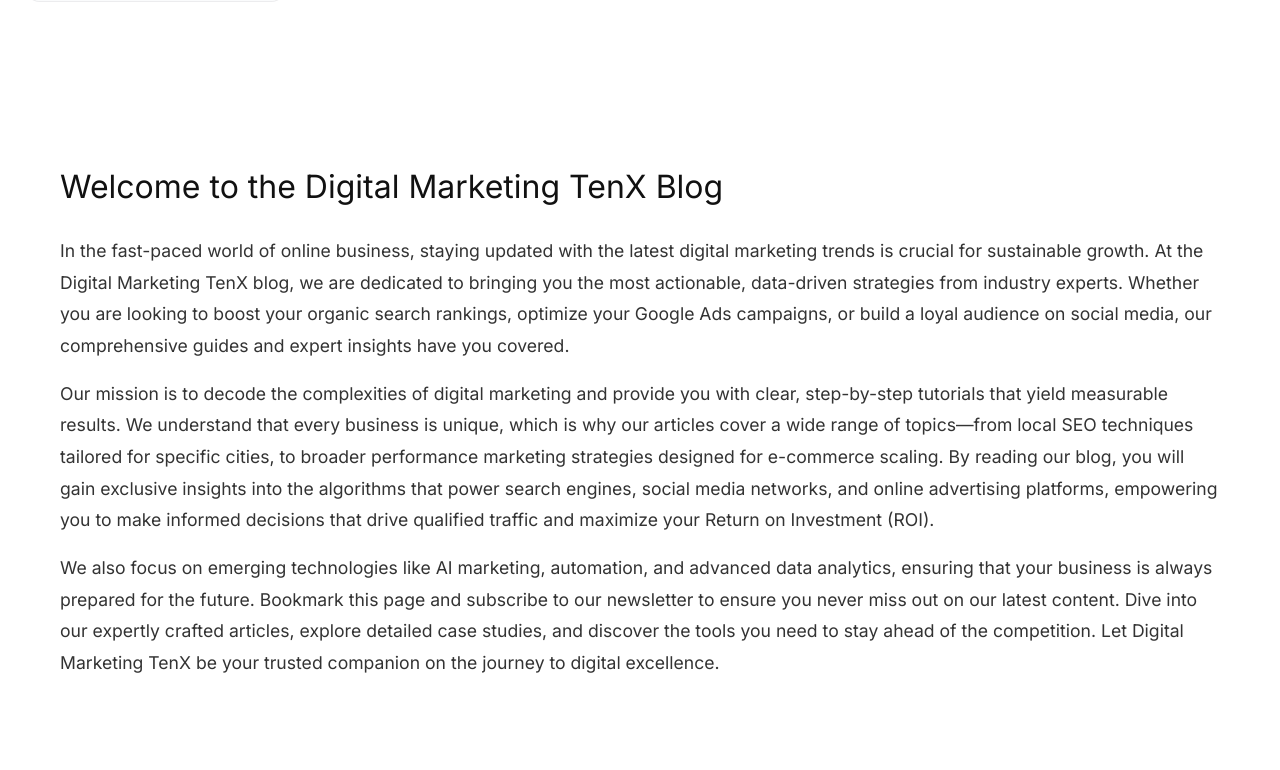
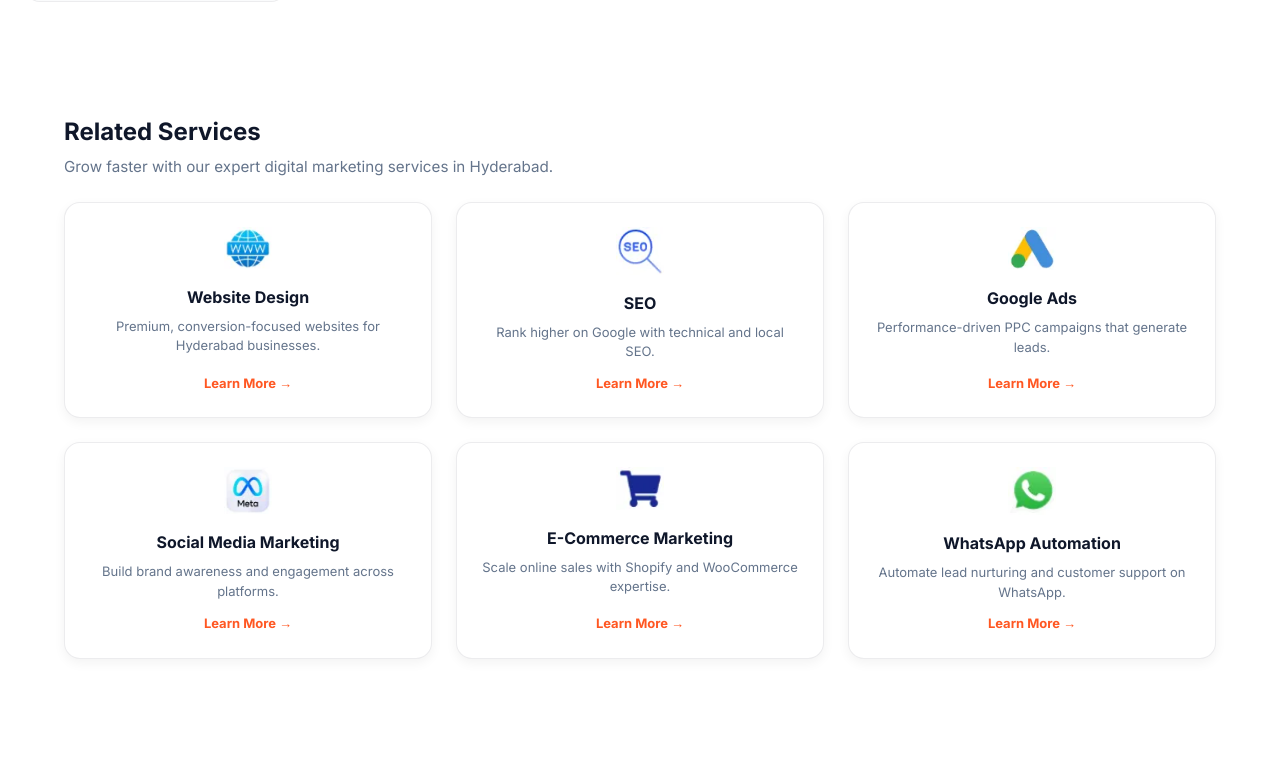
Before and after one commit to Srinivasaraot20/tenx, a Next.js app: page /blog in a window 1280 px wide. Shown: the part 1310-2080 px from the top of the page. Built offline with nearby package versions, Linux system fonts and the light colour scheme; no server answers.

Commit message:
Revert "Add SEO text section to blog page to improve Text-to-HTML ratio"
This reverts commit 1736530955557c07e62c1c288d1f913b3c80ee7b.

```diff
--- a/src/app/blog/page.js
+++ b/src/app/blog/page.js
@@ -95,28 +95,6 @@
         </aside>
       </section>
 
-      <section className="blog-seo-content" style={{ padding: "60px 20px", maxWidth: "1200px", margin: "0 auto", color: "#333", lineHeight: "1.8" }}>
-        <h2 style={{ fontSize: "2rem", marginBottom: "20px", color: "#111" }}>Welcome to the Digital Marketing TenX Blog</h2>
-        <p style={{ marginBottom: "16px", fontSize: "1.1rem" }}>
-          In the fast-paced world of online business, staying updated with the latest digital marketing trends is crucial for sustainable growth.
-          At the Digital Marketing TenX blog, we are dedicated to bringing you the most actionable, data-driven strategies from industry experts.
-          Whether you are looking to boost your organic search rankings, optimize your Google Ads campaigns, or build a loyal audience on social media,
-          our comprehensive guides and expert insights have you covered.
-        </p>
-        <p style={{ marginBottom: "16px", fontSize: "1.1rem" }}>
-          Our mission is to decode the complexities of digital marketing and provide you with clear, step-by-step tutorials that yield measurable results.
-          We understand that every business is unique, which is why our articles cover a wide range of topics—from local SEO techniques tailored for specific cities,
-          to broader performance marketing strategies designed for e-commerce scaling. By reading our blog, you will gain exclusive insights into the algorithms that power search engines,
-          social media networks, and online advertising platforms, empowering you to make informed decisions that drive qualified traffic and maximize your Return on Investment (ROI).
-        </p>
-        <p style={{ fontSize: "1.1rem" }}>
-          We also focus on emerging technologies like AI marketing, automation, and advanced data analytics, ensuring that your business is always prepared for the future.
-          Bookmark this page and subscribe to our newsletter to ensure you never miss out on our latest content. Dive into our expertly crafted articles,
-          explore detailed case studies, and discover the tools you need to stay ahead of the competition. Let Digital Marketing TenX be your trusted
-          companion on the journey to digital excellence.
-        </p>
-      </section>
-
       <RelatedServices />
       <CTA />
 
```
